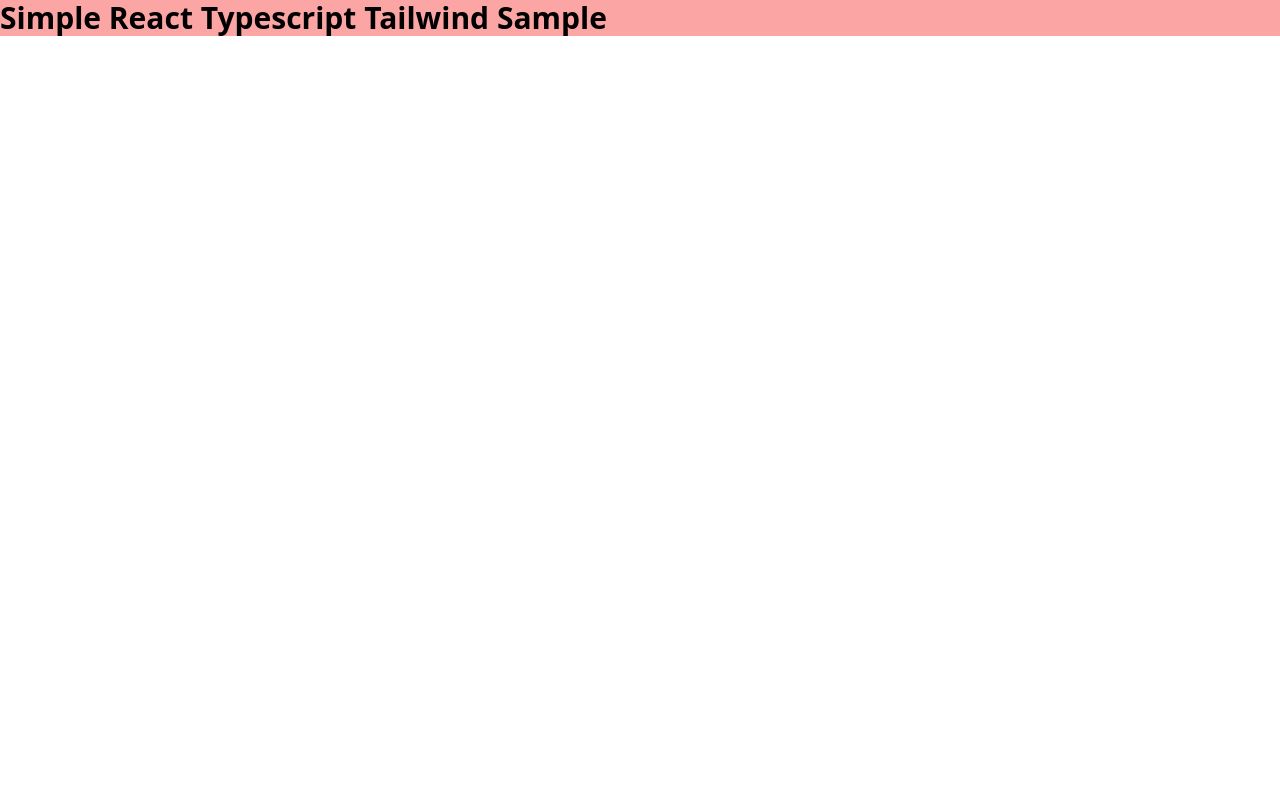
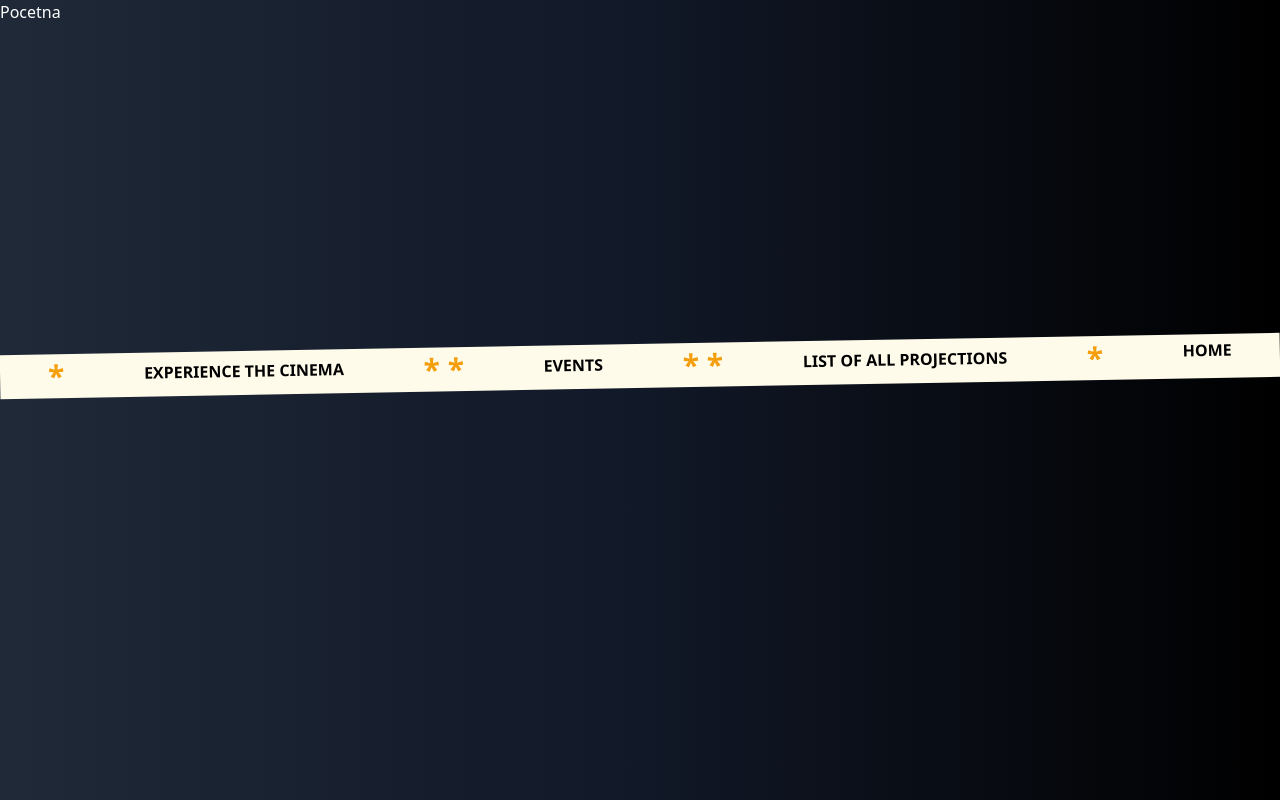
Before and after one commit to 5arBarisic/Reservo_FE, a React (Create React App) app: page /home in a window 1280 px wide. Built offline with nearby package versions, Linux system fonts and the light colour scheme.

Commit message:
added navbar and hp test

```diff
--- a/package.json
+++ b/package.json
@@ -12,6 +12,7 @@
     "@types/react-dom": "^18.0.10",
     "react": "^18.2.0",
     "react-dom": "^18.2.0",
+    "react-router-dom": "^6.6.2",
     "react-scripts": "5.0.1",
     "typescript": "^4.9.4",
     "web-vitals": "^2.1.4"
@@ -41,6 +42,7 @@
     ]
   },
   "devDependencies": {
+    "@types/react-router-dom": "^5.3.3",
     "autoprefixer": "^10.4.13",
     "postcss": "^8.4.21",
     "tailwindcss": "^3.2.4"
--- a/src/App.tsx
+++ b/src/App.tsx
@@ -1,11 +1,15 @@
 import React from 'react';
+import { BrowserRouter, Route, Routes } from "react-router-dom";
+import Homepage from "./pages/Homepage";
 
 function App() {
-  return (
-    <h1 className="text-3xl font-semibold bg-red-300">
-      Simple React Typescript Tailwind Sample
-    </h1>
-  );
+    return (
+        <BrowserRouter>
+            <Routes>
+                 <Route path='/home' element={< Homepage/>}/>
+            </Routes>
+        </BrowserRouter>
+    );
 }
 
 export default App;
--- /dev/null
+++ b/src/components/navigation/NavBar.tsx
@@ -0,0 +1,42 @@
+import React from "react";
+import { NavLink } from "react-router-dom";
+
+const NavBar = () => {
+
+    return (
+        <div className="h-full w-full mt-8">
+            <nav role="navigation" className=" w-full mx-auto bg-amber-50 -rotate-1" >
+                <div className=" py-1 mx-12">
+                        <ul className="sm:flex  justify-between space-x-10 h-full font-semibold mx-auto uppercase font-sans">
+                            <li>
+                                <p className="text-amber-500 font-bold text-3xl">*</p>
+                            </li>
+                            <li >
+                                <p className="my-1">Experience the cinema</p>
+                            </li>
+                            <li>
+                                <p className="text-amber-500 font-bold text-3xl">* *</p>
+                            </li>
+                            <li >
+                                <p className="my-1">Events</p>
+                            </li>
+                            <li>
+                                <p className="text-amber-500 font-bold text-3xl">* *</p>
+                            </li>
+                            <li >
+                                <p className="my-1">List of all projections</p>
+                            </li>
+                            <li>
+                                <p className="text-amber-500 font-bold text-3xl">*</p>
+                            </li>
+                            <li >
+                                <NavLink to="/home" className="my-1">Home</NavLink>
+                            </li>
+                        </ul>
+                </div>
+            </nav>
+        </div>
+    );
+};
+
+export default NavBar;
--- /dev/null
+++ b/src/pages/Homepage.tsx
@@ -0,0 +1,16 @@
+import React from "react";
+import NavBar from "../components/navigation/NavBar";
+
+const Homepage = () => {
+    return (
+        <div className="mx-auto min-h-screen bg-gradient-to-r from-gray-800 via-gray-900 to-black">
+            <div className="space-y-80" >
+                <p className="text-white">Pocetna</p>
+                <NavBar/>
+            </div>
+
+        </div>
+    );
+};
+
+export default Homepage;
```
Also changed, not shown: 1 other file (tests, documents, lock files or other folders).
